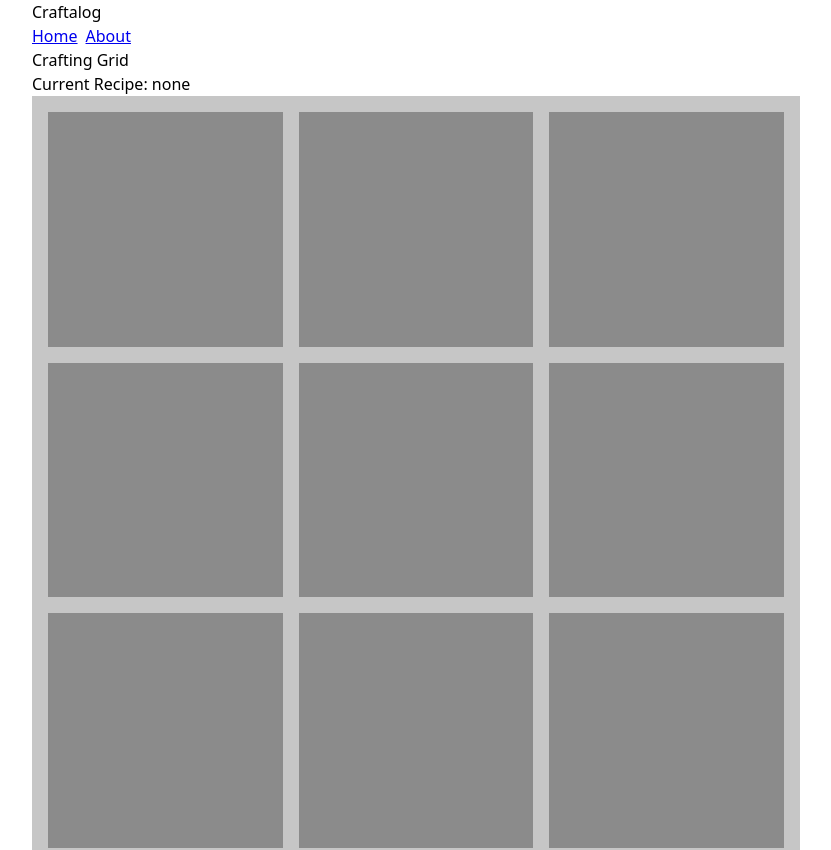
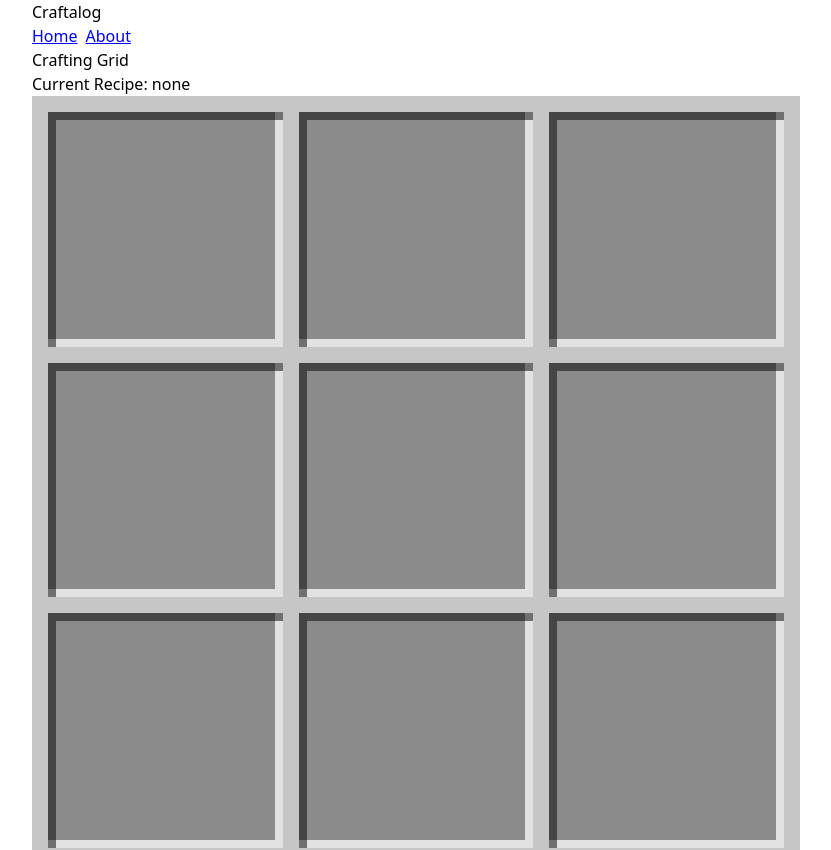
Before and after one commit to seriouslysean/craftalog, a Vue app: page / in a window 1280 px wide. Shown: the top 850 px of the page, without its empty margins (224-1055 px from the left). Built offline with nearby package versions, Linux system fonts and the light colour scheme.

Commit message:
Add grid inset border

```diff
--- a/src/views/HomeView.vue
+++ b/src/views/HomeView.vue
@@ -68,6 +68,8 @@ const craftingTableCells = computed(() => {
 
 .crafting-table__cell {
   background-color: var(--color-gray);
+  box-shadow: 0.5em 0.5em 0 0 rgba(0,0,0,0.5) inset,
+    -0.5em  -0.5em 0 0 rgba(255, 255, 255, .75) inset;
   display: flex;
   justify-content: center;
   align-items: center;
```
